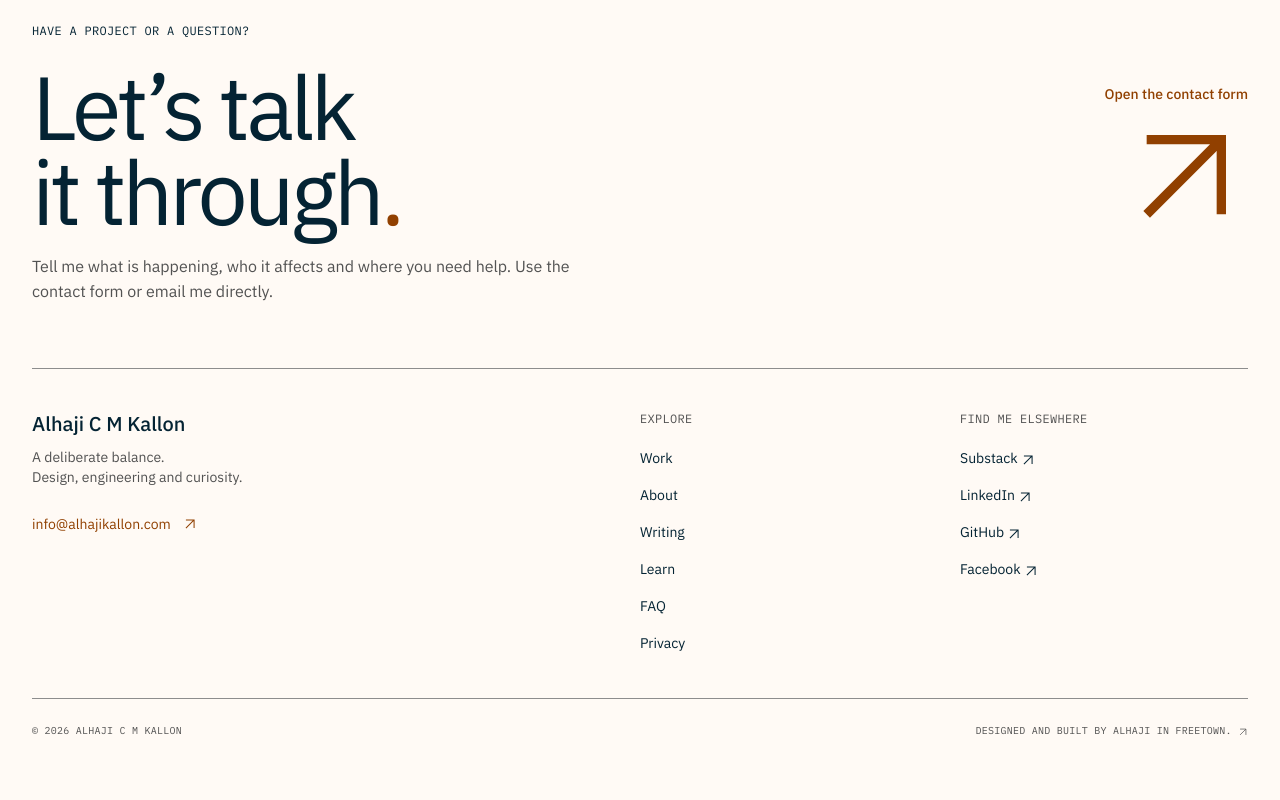
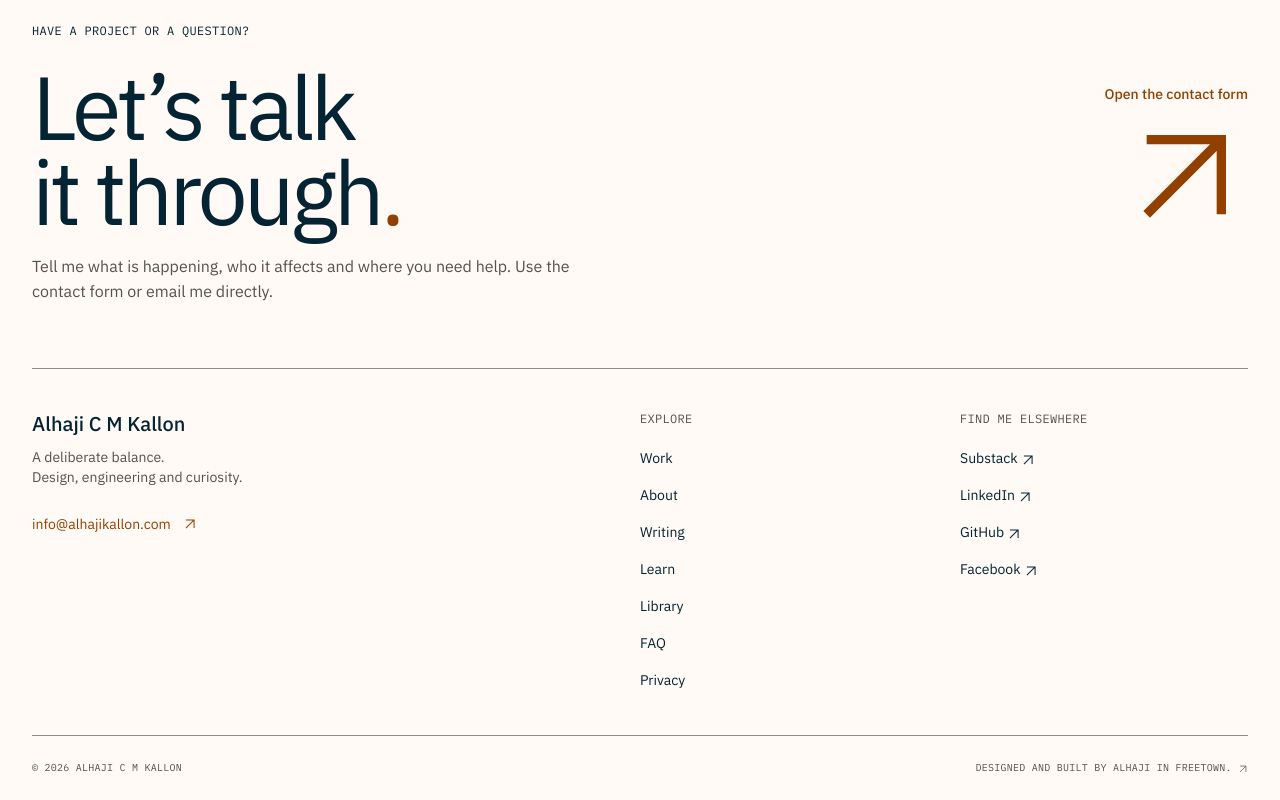
Before and after one commit to Kallon-Tech-savvy/Alhajicmkallon, a Next.js app: page / in a window 1280 px wide. Shown: the part 4451-5251 px from the top of the page. Before the commit the page ends 5214 px from the top, so only its background shows below. Built offline with nearby package versions, Linux system fonts and the light colour scheme.

Commit message:
Connect research library to site navigation and learning journeys

```diff
--- a/src/components/Footer.tsx
+++ b/src/components/Footer.tsx
@@ -13,6 +13,7 @@ const NAV_LINKS = [
   { name: 'About', href: '/about' },
   { name: 'Writing', href: '/writing' },
   { name: 'Learn', href: '/knowledge' },
+  { name: 'Library', href: '/library' },
   { name: 'FAQ', href: '/faq' },
   { name: 'Privacy', href: '/privacy' },
 ];
```
